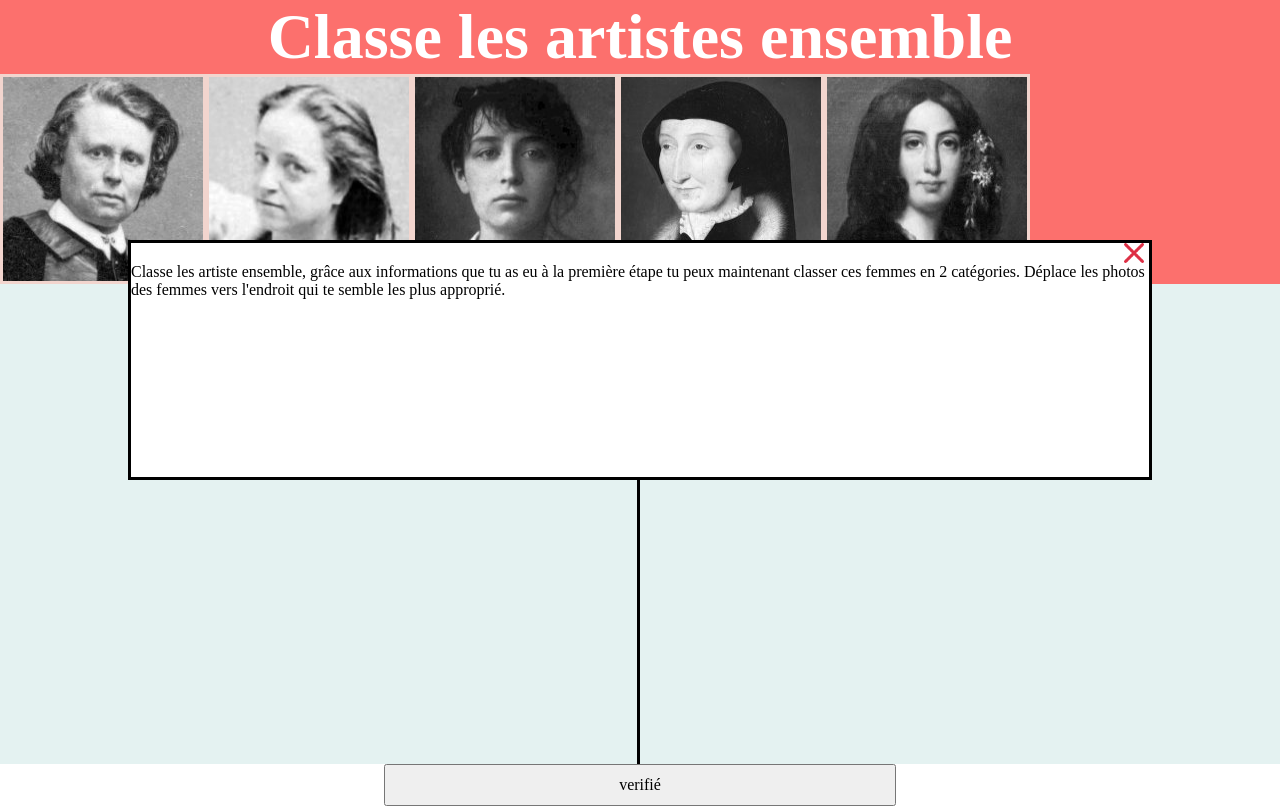
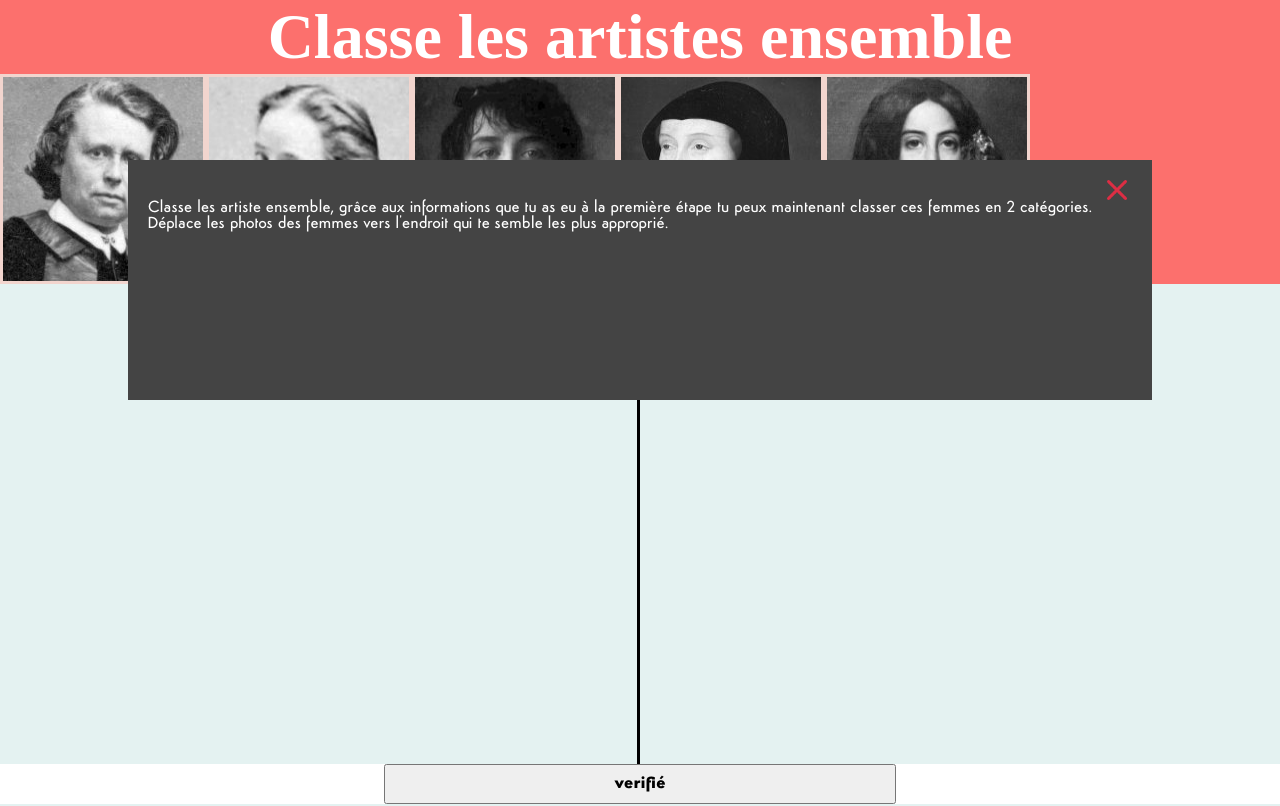
Before and after one commit to citedesdames/matrimoineGo, a PHP site: page /drag.php?id=1 in a window 1280 px wide. Run offline with PHP 8.4, Linux system fonts and the light colour scheme; data comes from the database, SQL or seed files in the repository; data that the repository does not hold is empty; some libraries are stand-ins or nearby versions.

Commit message:
changement de Font partout dans le document, positionnement des images indice correctement, ajout du quizz et des checkbox, changement de la classe modal, grandeModal, ajout des lien vers une autre page

```diff
--- a/choix_jeux.php
+++ b/choix_jeux.php
@@ -28,13 +28,7 @@
 
 
      <script>
-    $(document).ready(function() {
 
-            pop_up("<?php echo $choix_jeu; ?>","","",true);
-
-            close();
-
-    })
 
     </script>
 
--- a/css/style.css
+++ b/css/style.css
@@ -1,11 +1,29 @@
 * {
     box-sizing: border-box;
+}
+@font-face {
+  font-family: nightcap;
+  src: url(../font/Nightcap/NightcapNF.otf);
+  src: url(../font/Nightcap/NightcapNF.ttf);
+
+}
+@font-face {
+  font-family: Semplicita;
+  src: url(../font/Semplicita/Semplicita-Medium.otf);
+
+}
+@font-face {
+  font-family: Semplicita-bold;
+  src: url(../font/Semplicita/Semplicita-Bold.otf);
+
 }
 
 .body2 {
     background-color: #FC706D;
     margin: 0;
     padding: 0;
+    font-family: 'Semplicita';
+
 
 }
 
@@ -209,18 +237,40 @@
 }
 
 .modal {
-
     transform: translateX(-50%);
-    font-family: 'Paytone One';
     left: 50%;
-    top: 30%;
+    top: 20%;
     width: 80%;
-    border: solid;
     z-index: 20;
     position: absolute;
     min-height: 30vh;
-    background-color: white;
+    background-color: #444444;
     z-index: 1000;
+    color: white;
+    padding: 20px;
+    font-family:'Semplicita';
+}
+
+.modalGrande {
+
+    transform: translateX(-50%);
+    left: 50%;
+    top: 20%;
+    bottom: 10%;
+    width: 80%;
+    z-index: 20;
+    position: absolute;
+    min-height: 30vh;
+    background-color: #444444;
+    z-index: 1000;
+    color: white;
+    padding: 20px;
+    font-family:'Semplicita';
+    overflow-y: auto;
+}
+.fixed{
+    position: fixed;
+    width: 80%;
 }
 
 .buto {
@@ -373,6 +431,6 @@
     display: block;
     padding: 10px;
     font-size: 1rem;
-    font-family: 'Paytone One';
+    font-family: 'Semplicita-bold';
     width: 40%;
 }
--- a/drag.php
+++ b/drag.php
@@ -17,7 +17,6 @@
     </title>
     <!--    <link rel="shortcut icon" href="">-->
     <link rel="stylesheet" href="css/style.css">
-    <script src="js/matrimoineGo.js"></script>
 <!------------------------- jquery ui ---------------------------->
 <script src="http://code.jquery.com/jquery-1.7.2.min.js"></script>
 <script src="http://code.jquery.com/ui/1.8.21/jquery-ui.min.js"></script>
@@ -27,6 +26,8 @@
 
 
 
+
+<script src="js/matrimoineGo.js"></script>
 
     <?php
 
@@ -85,7 +86,7 @@ $(document).on("click",".nbrErreur",function() {
 
             //création d'une modale
 
-            pop_up("<div class=\"modalFin\"><p>"+message_felicitation+"</p><div>Ton score est de "+scoreMj+"</div><div>Les 2 catégories étaient : <?php echo $categorieA; ?> et <?php echo $categorieB; ?></div>)","RETOUR MENU","choix_jeux.php",false);
+            pop_up("<div class=\"modalFin\"><p>"+message_felicitation+"</p><div>Ton score est de "+scoreMj+"</div><div>Les 2 catégories étaient : <?php echo $categorieA; ?> et <?php echo $categorieB; ?></div>)","RETOUR MENU","choix_jeux.php",false,false);
 
 
 
@@ -127,7 +128,7 @@ $(document).on("click",".nbrErreur",function() {
 
       <script type="text/javascript">$(document).ready(function() {
 
-              pop_up("<?php echo $accueil_drag ?>","","",true);
+              pop_up("<?php echo $accueil_drag ?>","","",true,false);
 
               close();
 
--- a/jeuConnexion.php
+++ b/jeuConnexion.php
@@ -15,6 +15,9 @@ $accueil_jeu="Relis chaque Portait de chaque femme en les déplaçant avec ton d
 
 $accueil_drag="Classe les artiste ensemble, grâce aux informations que tu as eu à la première étape tu peux maintenant classer ces femmes en 2 catégories. Déplace les photos des femmes vers l'endroit qui te semble les plus approprié.";
 
-$choix_jeu="Choisis le parcours que tu veux effectuer."
+$choix_jeu="Choisis le parcours que tu veux effectuer.";
+
+
+$bienvenue=" <p><strong>Bienvenue sur MatrimoineGo !</strong></p><p>Grâce à MoitrimoineGo tu vas pouvoir connaître les grandes artistes de ta ville.Le but est de retrouver quelle femmes correspond à quelle oeuvres.</p><p>Tu peux décider de le faire depuis chez toi ou en allant sur place:</p>";
 
 ?>
--- a/js/matrimoineGo.js
+++ b/js/matrimoineGo.js
@@ -1,16 +1,26 @@
 
-function pop_up (texte,txtButton,urlButton,croix){
+function pop_up (texte,txtButton,urlButton,croix,grandeModal){
     $(".modal").remove();
+    $(".modalGrande").remove();
 //    console.log ($(".modal"));
     if(croix){
 
-       $("body").append( '<div class="modal"><img class="close" src="img/icon/close.png" alt="fermer la fenêtre" title="fermer">'+texte+'</div>');
+       $("body").append( '<div class="modal" style="display:none"><img class="close" src="img/icon/close.png" alt="fermer la fenêtre" title="fermer">'+texte+'</div>');
+        $(".modal").fadeIn(200);
+
+    }
+    else if(grandeModal){
+        $("body").append( '<div class="modalGrande"  style="display:none"><img class="close" src="img/icon/close.png" alt="fermer la fenêtre" title="fermer">'+texte+'</div>');
+        $(".modalGrande").fadeIn(200);
     }
     else{
-    $("body").append('<div class="modal"><div>'+texte+'<a class="buto" href="'+urlButton+'">'+txtButton+'</a></div></div>');
+    $("body").append('<div class="modal"  style="display:none"><div>'+texte+'<a class="buto" href="'+urlButton+'">'+txtButton+'</a></div></div>');
+    $(".modal").fadeIn(200);
+    }
 
-    }
+
 }
+
 function close(){
 
 
@@ -18,8 +28,43 @@ $(document).on("click",".close",function() {
                 $(this).parent().remove();
 
 
-
-
-
             })
 }
+function check (){
+    var testQuizz1=true;
+    if ($("#rep1").attr("data-reponse1")=="0"){
+        testQuizz1=false;
+    }
+    console.log(testQuizz1);
+    console.log($("#rep1").attr("data-reponse1"));
+
+    if (testQuizz1==$("#rep1").prop("checked")){
+//        $('#rep1').addClass('checked');
+//      $('#rep1').remove();
+//
+        console.log("yeeees");
+    }
+//    else{
+//      $('#rep1').addclass('');
+//    }
+//
+//    if (data-reponse2==true){
+//      $('#rep2').addclass('');
+//    }
+//    else{
+//      $('#rep2').addclass('');
+//    }
+//
+//    if (data-reponse3==true){
+//      $('#rep3').addclass('');
+//    }
+//    else{
+//      $('#rep3').addclass('');
+//    }
+//
+}
+
+$(document).on("click",".butSol",function() {
+    console.log ("verification");
+check ();
+})
```
Also changed, not shown: other parts of css/style.css (+26 -8 lines), font/Nightcap/1001fonts-nightcap-eula.txt (added, +31 -0 lines), index.php (+6 -3 lines), jeu.php (+6 -7 lines), font/Nightcap/NightcapNF.otf (added), font/Nightcap/NightcapNF.ttf (added), font/Semplicita/Semplicita-Bold Italic.otf (added), font/Semplicita/Semplicita-Bold.otf (added), font/Semplicita/Semplicita-Light Italic.otf (added), font/Semplicita/Semplicita-Light.otf (added), font/Semplicita/Semplicita-Medium Italic.otf (added), font/Semplicita/Semplicita-Medium.otf (added), font/Semplicita/Semplicita-Ombra.otf (added), img/icon/check-square-solid.svg (added), 1 more files.
